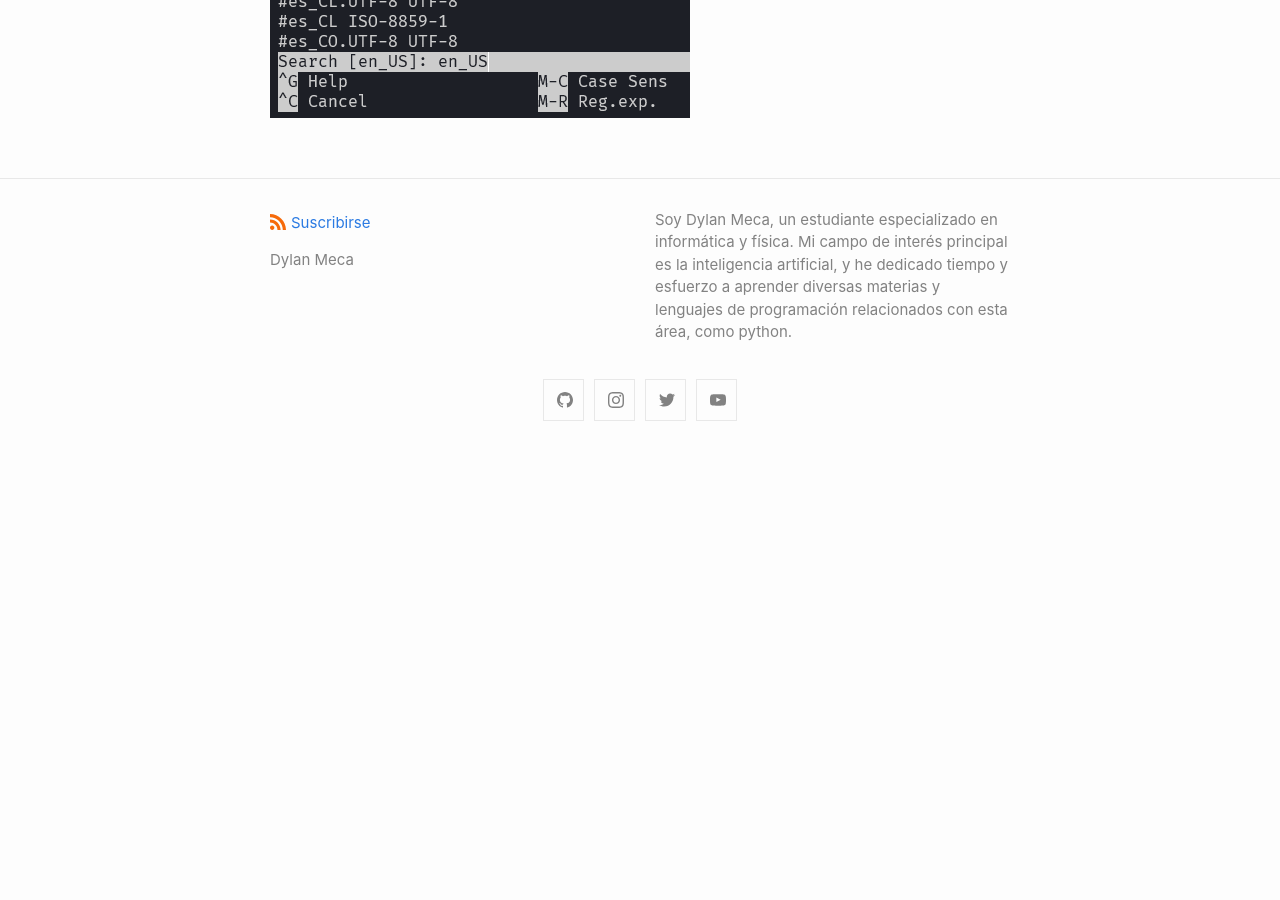
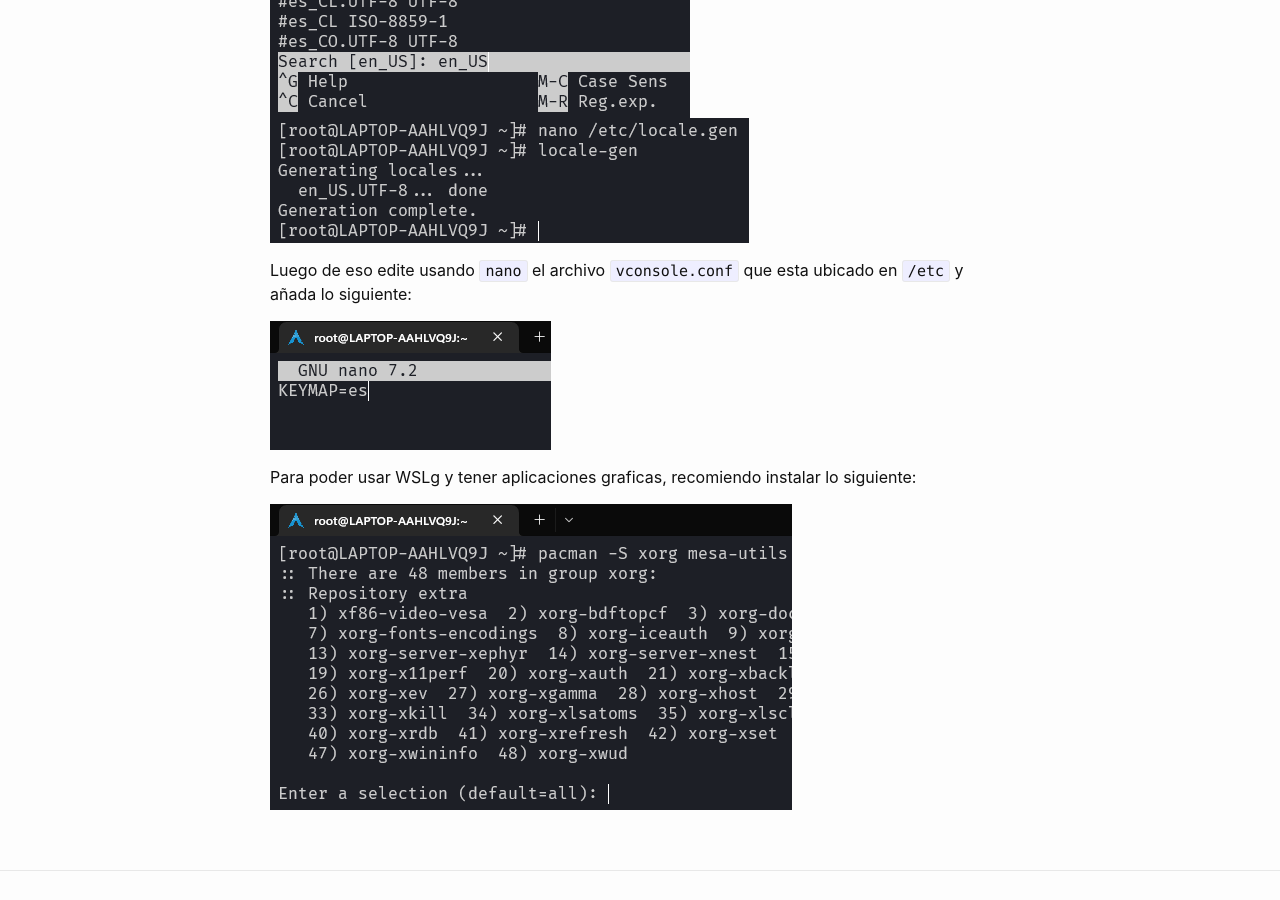
Before and after one commit to dylanmeca/dylanmeca.github.io, a Jekyll site: the page built from _posts/2023-02-05-Cómo-instalar-Arch-Linux-en-WSL2.md, in a window 1280 px wide and 900 px high, scrolled down 4573 px. Built offline with Jekyll 4.4.1, drawn with Linux system fonts in a browser that asks for light colours; a script that is not in the unit is left out; comment, search, counter and statistics services are not loaded; before the commit the page ends 5029 px from its top, so only the background shows below that.

Commit message:
Update 2023-02-05-Cómo-instalar-Arch-Linux-en-WSL2.md

````diff
--- a/_posts/2023-02-05-Cómo-instalar-Arch-Linux-en-WSL2.md
+++ b/_posts/2023-02-05-Cómo-instalar-Arch-Linux-en-WSL2.md
@@ -53,3 +53,12 @@
 Luego de eso edite usando ```nano``` el archivo ```locale.gen```, pulse ```CTRL W``` y escriba donde dice ```Search:```, ```en_US``` y descomente la linea: ```#en_US.UTF-8 UTF-8```:
 
 ![archlinux8](https://dylanmeca.github.io/assets/img/archlinux-8.png)
+![archlinux9](https://dylanmeca.github.io/assets/img/archlinux-9.png)
+
+Luego de eso edite usando ```nano``` el archivo ```vconsole.conf``` que esta ubicado en ```/etc``` y añada lo siguiente:
+
+![archlinux10](https://dylanmeca.github.io/assets/img/archlinux-10.png)
+
+Para poder usar WSLg y tener aplicaciones graficas, recomiendo instalar lo siguiente:
+
+![archlinux11](https://dylanmeca.github.io/assets/img/archlinux-11.png)
````
